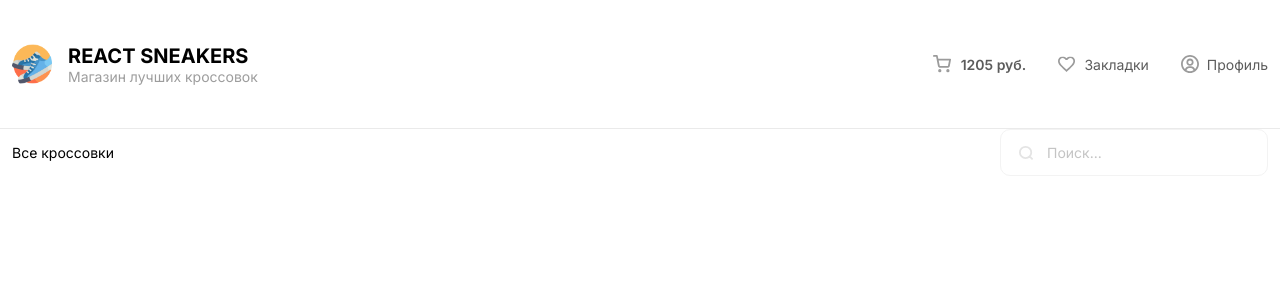
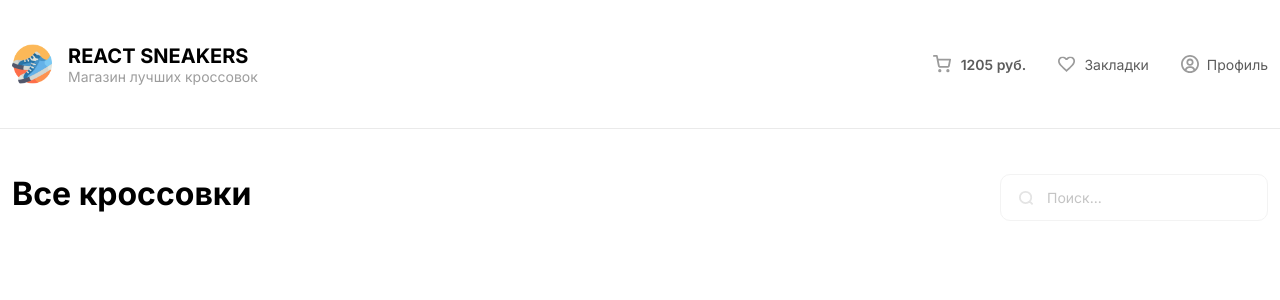
Before and after one commit to Mishka-Web/project-shop-sneakers, a React (Vite) app in the folder client/: page / in a window 1280 px wide. Shown: the top 300 px of the page. Built offline with nearby package versions, Linux system fonts and the light colour scheme.

Commit message:
update Main.tsx

```diff
--- a/client/src/components/Main.tsx
+++ b/client/src/components/Main.tsx
@@ -2,10 +2,10 @@ import Search from "./Search";
 
 export default function Main() {
 	return (
-		<main className="flex flex-col">
+		<main className="flex flex-col pt-[4.5rem] pb-[7.2rem]">
 			<div className="container">
-				<div className="flex items-center justify-between flex-wrap gap-4">
-					<h2>Все кроссовки</h2>
+				<div className="flex items-start justify-between flex-wrap gap-4">
+					<h2 className="text-[3.2rem] font-bold">Все кроссовки</h2>
 					<Search />
 				</div>
 			</div>
```
